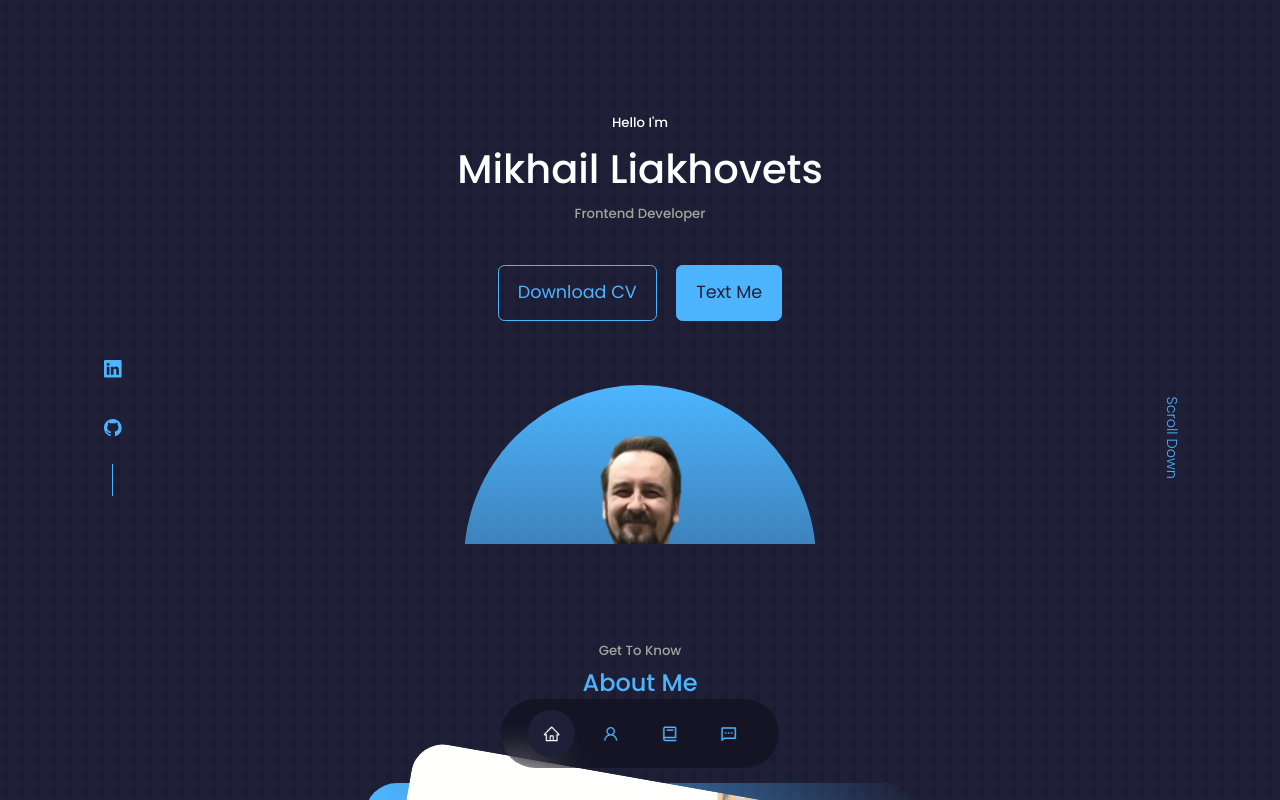
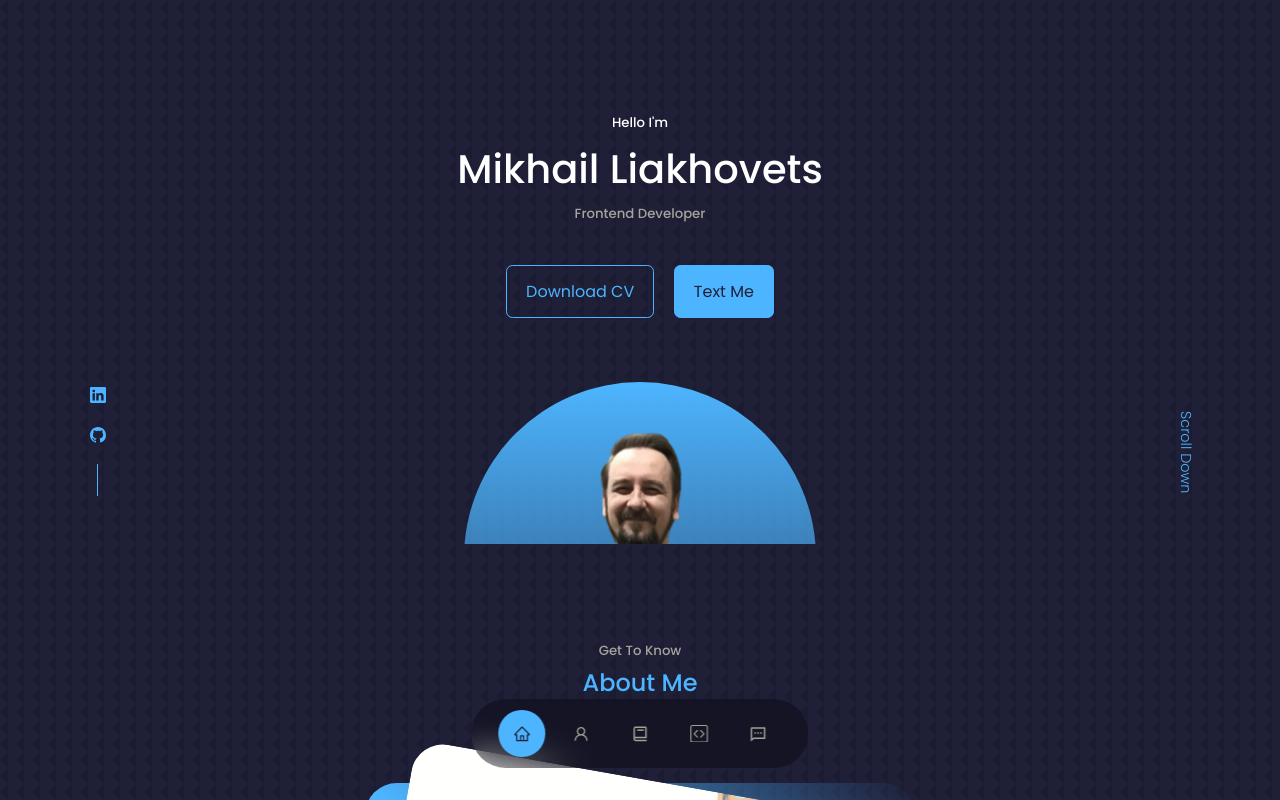
Before and after one commit to bthrsn/react-portfolio, a React (Create React App) app: page / in a window 1280 px wide. Shown: the top 800 px of the page. Built offline with nearby package versions, Linux system fonts and the light colour scheme.

Commit message:
add react-scroll for nav

```diff
--- a/package.json
+++ b/package.json
@@ -41,5 +41,9 @@
       "last 1 firefox version",
       "last 1 safari version"
     ]
+  },
+  "devDependencies": {
+    "@types/react-scroll": "^1.8.3",
+    "react-scroll": "^1.8.7"
   }
 }
--- a/src/components/header/Header.tsx
+++ b/src/components/header/Header.tsx
@@ -7,7 +7,7 @@ const CV = require("../../assets/CV_Frontend_Developer_Liakhovets_Mikhail.pdf");
 
 const Header = () => {
   return (
-    <header>
+    <header id="home">
       <div className="container header-container">
         <h5>Hello I'm</h5>
         <h1>Mikhail Liakhovets</h1>
--- a/src/components/nav/Nav.tsx
+++ b/src/components/nav/Nav.tsx
@@ -1,26 +1,33 @@
-import React, { useState } from "react";
+import React from "react";
 import "./nav.css";
 import { AiOutlineHome, AiOutlineUser } from "react-icons/ai";
 import { BiBook } from "react-icons/bi";
+import { BsCodeSquare } from "react-icons/bs";
 import { RiMessage2Line } from "react-icons/ri";
 import { IconType } from "react-icons";
+import {Link} from "react-scroll";
 
-const Nav = () => {
-  const [activeNav, setActiveNav] = useState("#");
+const Nav: React.FC = () => {
 
   const navItemsList: navItemsListTypes = [
-    { name: "#", iconType: AiOutlineHome },
-    { name: "#about", iconType: AiOutlineUser },
-    { name: "#experience", iconType: BiBook },
-    { name: "#contacts", iconType: RiMessage2Line },
+    { name: "home", iconType: AiOutlineHome },
+    { name: "about", iconType: AiOutlineUser },
+    { name: "experience", iconType: BiBook },
+    { name: "portfolio", iconType: BsCodeSquare },
+    { name: "contacts", iconType: RiMessage2Line },
   ];
 
   return (
     <nav>
       {navItemsList.map((item) => (
-        <a href={item.name} key={item.name} onClick={() => setActiveNav(item.name)} className={activeNav === item.name ? "active" : ''}>
+        <Link
+          href={item.name}
+          key={item.name}
+          activeClass="active" smooth spy to={item.name} duration={0.5}
+          className="nav-link"
+        >
           <item.iconType />
-        </a>
+        </Link>
       ))}
     </nav>
   );
@@ -31,4 +38,4 @@ export default Nav;
 type navItemsListTypes = {
   name: string;
   iconType: IconType;
-}[]
+}[];
--- a/src/components/nav/nav.css
+++ b/src/components/nav/nav.css
@@ -13,7 +13,7 @@ nav {
   backdrop-filter: blur(15px);
 }
 
-a {
+.nav-link {
   background: transparent;
   padding: 0.9rem;
   border-radius: 50%;
@@ -22,11 +22,11 @@ a {
   font-size: 1.1rem;
 }
 
-a:hover {
+.nav-link:hover {
   background: rgba(0, 0, 0, 0.3);
 }
 
-a.active {
-  background: var(--color-bg);
-  color: var(--color-white);
+.active {
+  background: var(--color-primary);
+  color: var(--color-bg);
 }
```
Also changed, not shown: 1 other file (tests, documents, lock files or other folders).
